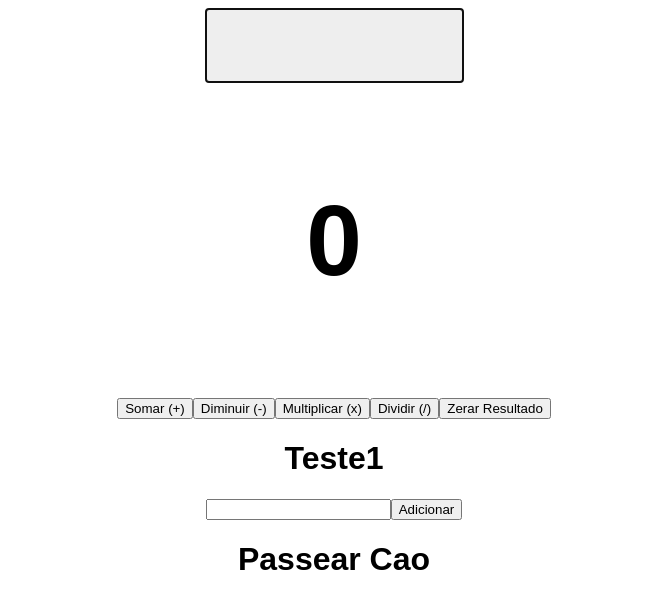
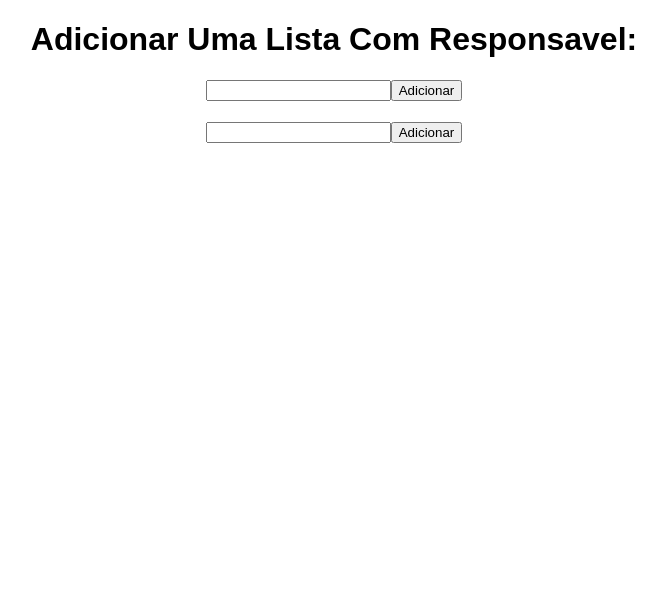
Before and after one commit to fernandomette/Contador_JSX_React_dois, a React (Create React App) app: page / in a window 1280 px wide. Shown: the top 608 px of the page, without its empty margins (306-972 px from the left). Built offline with nearby package versions, Linux system fonts and the light colour scheme.

Commit message:
Criando lista de tarefas

```diff
--- /dev/null
+++ b/src/components/AddTarefas/index.css
@@ -0,0 +1,3 @@
+.Listatarefas {
+    text-align: center
+  }
--- /dev/null
+++ b/src/components/AddTarefas/index.jsx
@@ -0,0 +1,25 @@
+import "./index.css";
+import { useEffect, useState } from "react";
+//import Tarefas from "./components/tarefas";
+
+export default function AddTarefas() {
+  const [Responsavel, setResponsavel] = useState("");
+
+  function inputNovaTarefa(valorrecebido) {
+    setResponsavel(valorrecebido.target.value);
+  }
+
+  function adicionarListaTarefa() {
+    //<Tarefas Responsavel="Teste1" />
+  }
+
+  return (
+    <div className="Listatarefas">
+
+      <h1>Adicionar Uma Lista Com Responsavel:</h1>
+      <input type="text" onChange={inputNovaTarefa} />
+      <button onClick={adicionarListaTarefa}>Adicionar</button>
+
+    </div>
+  );
+}
--- a/src/components/Calculadora/index.jsx
+++ b/src/components/Calculadora/index.jsx
@@ -3,6 +3,8 @@ import { useEffect, useState } from "react";
 
 export default function Calculadora() {
   const [resultado, setResultado] = useState(0);
+  const [NovoValor, setNovoValor] = useState(0);
+  const [addLista, setLista] = useState(0);
 
   var listaulli = [""];
 
@@ -31,9 +33,7 @@ export default function Calculadora() {
   }
 
   function somar() {
-    var numeroDigitado = recebeZeroseVazio(
-      parseFloat(document.getElementById("caixanumerodigitado").value)
-    );
+    var numeroDigitado = recebeZeroseVazio( parseFloat(NovoValor));
 
     var valorResultadoanterior = resultado;
 
@@ -52,9 +52,6 @@ export default function Calculadora() {
     );
 
     utimocomando = 1;
-
-    document.getElementById("caixanumerodigitado").value = "";
-    document.getElementById("caixanumerodigitado").focus();
 
     document
       .getElementById("listahistorico")
@@ -194,6 +191,14 @@ export default function Calculadora() {
     return valorCaixadeTexto;
   }
 
+  function inputValue(ValorRecebido) {
+    setNovoValor(ValorRecebido.target.value);
+  }
+
+  function inputValuedelista(ListaValor) {
+    setLista(ListaValor.target.value);
+  }
+
   return (
     <div className="calculadora">
       <input
@@ -201,6 +206,7 @@ export default function Calculadora() {
         name="caixanumerodigitado"
         size="5"
         autofocus="autofocus"
+        onChange={inputValue}
       />
       <h3>{resultado}</h3>
       <button onClick={somar}>Somar (+)</button>
@@ -208,7 +214,9 @@ export default function Calculadora() {
       <button onClick={multiplicar}>Multiplicar (x)</button>
       <button onClick={dividir}>Dividir (/)</button>
       <button onClick={zerarresultado}>Zerar Resultado</button>
-      <div id="listahistorico"></div>
+
+      <div id="listahistorico" onChange={inputValuedelista}></div>
+
     </div>
   );
 }
--- a/src/components/tarefas/index.jsx
+++ b/src/components/tarefas/index.jsx
@@ -1,8 +1,9 @@
 import "./index.css";
 import { useEffect, useState } from "react";
 
+
 export default function Tarefas({ Responsavel }) {
-  const [Listatarefas, setListatarefa] = useState(["Passear Cao"]);
+  const [Listatarefas, setListatarefa] = useState([""]);
   const [NovaTarefa, setNovaTarefa] = useState("");
 
   function inputNovaTarefa(valorrecebido) {
--- a/src/index.js
+++ b/src/index.js
@@ -1,15 +1,14 @@
 import React from "react";
 import ReactDOM from "react-dom";
 import "./index.css";
-import App from "./App";
-import Contador from "./components/contador";
 import Tarefas from "./components/tarefas";
-import Calculadora from "./components/Calculadora";
+import AddTarefas from "./components/AddTarefas";
+
 
 ReactDOM.render(
   <div>
-    <Calculadora />
-    <Tarefas Responsavel="Teste1" />
+    <AddTarefas />
+    <Tarefas />
   </div>,
   document.getElementById("root")
 );
```
